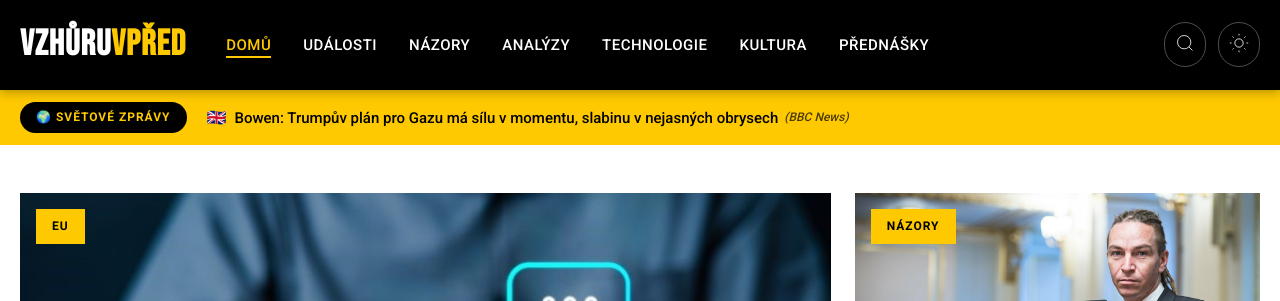
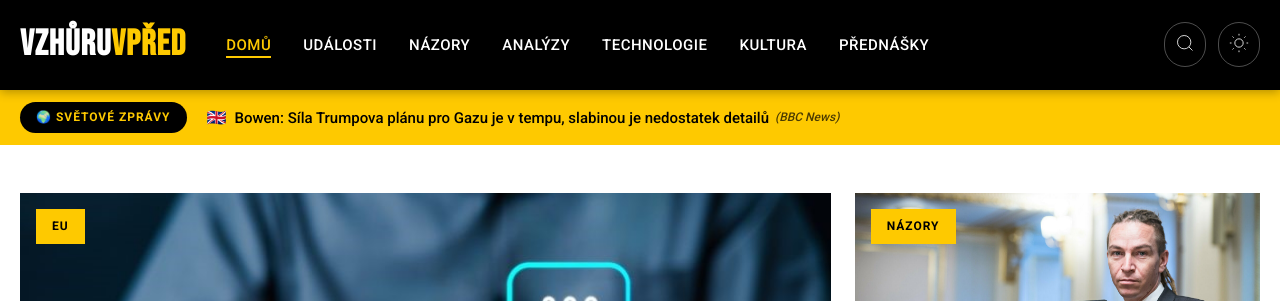
Before and after one commit to tangero/vzhuruvpred, a Jekyll site: the page built from index.html, in a window 1280 px wide and 900 px high. Shown: the top 301 px of the window. Built offline with Jekyll 4.4.1, drawn with Linux system fonts in a browser that asks for light colours; part of the change alters nothing that is shown.

Commit message:
Update world news 2025-10-02 11:17

```diff
--- a/_data/world_news.json
+++ b/_data/world_news.json
@@ -1,10 +1,10 @@
 {
-  "last_updated": "2025-10-02T10:17:57",
+  "last_updated": "2025-10-02T11:14:22",
   "articles": [
     {
       "flag": "🌍",
       "country": "global",
-      "title": "Federální vláda zavřela provoz po tom, co Senát neschválil financování - ABC News - Nejnovější zprávy a videa",
+      "title": "Federální vláda USA zavřela kvůli financím, Senát neschválil rozpočet - ABC News - Zprávy",
       "original_title": "Federal government shuts down after Senate fails to pass funding measures - ABC News - Breaking News, Latest News and Videos",
       "url": "https://abcnews.go.com/Politics/congressional-leaders-continue-blame-game-clock-ticks-shutdown/story?id\\\\u003d126083610",
       "urlToImage": null,
@@ -15,24 +15,24 @@
     {
       "flag": "🇬🇧",
       "country": "gb",
-      "title": "Bowen: Trumpův plán pro Gazu má sílu v momentu, slabinu v nejasných obrysech",
+      "title": "Bowen: Síla Trumpova plánu pro Gazu je v tempu, slabinou je nedostatek detailů",
       "original_title": "Bowen: Momentum is the strength of Trump's Gaza plan, but lack of detail is its weakness - BBC",
       "url": "https://www.bbc.com/news/articles/cn829deeje3o",
       "urlToImage": "https://ichef.bbci.co.uk/news/1024/branded_news/856b/live/1250dd50-9e7f-11f0-9e55-1fac313765d4.jpg",
       "source": "BBC News",
       "publishedAt": "2025-10-01T07:05:33Z",
-      "description": "Plán je významným okamžikem, ale postrádá konkrétní detaily, které rozhodují o tom, zda diplomatické dohody vydrží, či nikoliv."
+      "description": "Plán je významným okamžikem, ale chybí mu konkrétní kroky, které určují, zda diplomatické dohody vydrží, či nikoliv."
     },
     {
       "flag": "🌍",
       "country": "global",
-      "title": "Nicole Kidman prý zná ženu, kvůli které se rozvedla s Keithem Urbanem, tvrdí zdroj",
+      "title": "Nicole Kidman zná ‚tu druhou ženu‘, která ukončila její manželství s Keithem Urbanem, tvrdí zdroj",
       "original_title": "Nicole Kidman Knows ‘The Other Woman’ Who Ended Her Marriage With Keith Urban, Says Source - Yahoo",
       "url": "https://www.mandatory.com/news/1667911-nicole-kidman-keith-urban-marriage-end-divorce-other-woman",
       "urlToImage": "https://media.zenfs.com/en/mandatory_995/c273540ec508cd2d5b7b3f9a9c257f69",
       "source": "Mandatory",
       "publishedAt": "2025-10-01T06:49:00Z",
-      "description": "Manželství Nicole Kidmanové a Keitha Urbana je u konce. Herečka z ‚Babygirl‘ podala po 19 letech žádost o rozvod"
+      "description": "Manželství Nicole Kidmanové a Keitha Urbana je u konce. Herečka z filmu „Babygirl“ podala po 19 letech žádost o rozvod."
     },
     {
       "flag": "🌍",
@@ -48,13 +48,13 @@
     {
       "flag": "🌍",
       "country": "global",
-      "title": "Soudce vyloučil prokurátorku jmenovanou Trumpem z některých případů, protože není „platně ve službě“",
+      "title": "Soudce vyloučil prokurátorku jmenovanou Trumpem v Nevadě z některých případů, protože podle něj „nevykonává funkci platně“",
       "original_title": "Judge disqualifies Trump-appointed Nevada prosecutor from some cases after finding she's \"not validly serving\" - CBS News",
       "url": "https://www.cbsnews.com/news/judge-trump-nevada-prosecutor-not-validly-serving/",
       "urlToImage": "https://assets2.cbsnewsstatic.com/hub/i/r/2025/10/01/1a64fd10-00db-493d-9c8d-e6dc51616e58/thumbnail/1200x630/ae5a8da043191a2a9cb2659dcc532d4e/ap25274041546946.jpg",
       "source": "CBS News",
       "publishedAt": "2025-10-01T03:24:36Z",
-      "description": "Soudce v úterý rozhodl, že nejvyšší federální prokurátor v Nevadě ve své funkci nepůsobí legálně. Je to již podruhé, co soudce částečně odstavil jednoho z prokurátorů Trumpovy administrativy."
+      "description": "Soudce v úterý rozhodl, že nejvyšší federální prokurátor v Nevadě nezastává svou roli legálně – podruhé, kdy soudce částečně odstavil jednoho z prokurátorů administrativy Donalda Trumpa."
     },
     {
       "flag": "🌍",
@@ -70,13 +70,13 @@
     {
       "flag": "🌍",
       "country": "global",
-      "title": "Mark Cuban dává Trumpově navrhovanému webu s léky přímo pro spotřebitele známku ‚B‘",
+      "title": "Mark Cuban dává Trumpovu navrhovanému webu s léky přímo pro spotřebitele známku ‚B‘",
       "original_title": "Mark Cuban gives Trump's proposed direct-to-consumer prescription drugs website a 'B' - Business Insider",
       "url": "https://www.businessinsider.com/mark-cuban-responds-to-trumprx-venture-make-drugs-more-affordable-2025-9",
       "urlToImage": "https://i.insider.com/68dc8502cc993f9955cf4247?width=1200&format=jpeg",
       "source": "Business Insider",
       "publishedAt": "2025-10-01T03:02:00Z",
-      "description": "Bilionový majitel Cost Plus Drugs dává oznámenému webu Trumpovy administrativy, TrumpRx.gov, zatím známku „B“."
+      "description": "Majitel miliardářské společnosti Cost Plus Drugs dává oznámenému webu Trumpovy administrativy TrumpRx.gov zatím známku „B“."
     },
     {
       "flag": "🇬🇧",
@@ -92,7 +92,7 @@
     {
       "flag": "🌍",
       "country": "global",
-      "title": "Trump stahuje nominaci E.J. Antoniho do čela Úřadu pro statistiku práce, uvádí zdroj AP",
+      "title": "Trump stáhl nominaci E.J. Antoniho do čela Úřadu pro statistiku práce, uvádí zdroj AP",
       "original_title": "Trump pulls nomination of E.J. Antoni to lead Bureau of Labor Statistics, AP source says - AP News",
       "url": "https://apnews.com/article/trump-bureau-of-labor-statistics-ej-antoni-980db022f9069e9bf0106b41703ee4ab",
       "urlToImage": "https://dims.apnews.com/dims4/default/8230fe2/2147483647/strip/true/crop/4115x2315+0+215/resize/1440x810!/quality/90/?url=https%3A%2F%2Fassets.apnews.com%2F90%2F39%2Fc9b1bd575d65a1279a212c418489%2Ff3d3a0a732ff4ddcaa0826aa4eca1464",
@@ -103,13 +103,13 @@
     {
       "flag": "🌍",
       "country": "global",
-      "title": "Sláva novému vítězi soutěže O tlouštíka roku",
+      "title": "Sláva novému šampiónu soutěže O tlustém medvědovi!",
       "original_title": "All hail the new Fat Bear Champion - The Verge",
       "url": "https://www.theverge.com/news/789358/new-fat-bear-week-champion",
       "urlToImage": "https://platform.theverge.com/wp-content/uploads/sites/2/2025/09/32-Chunk-NPS-image-by-Christine-Loberg.jpg?quality=90&strip=all&crop=0%2C10.709186101856%2C100%2C78.581627796287&w=1200",
       "source": "The Verge",
       "publishedAt": "2025-10-01T01:10:00Z",
-      "description": "Žádní králové, kromě Chunka."
+      "description": "Žádní králové kromě Chunku"
     },
     {
       "flag": "🌍",
@@ -120,18 +120,18 @@
       "urlToImage": "https://assets3.cbsnewsstatic.com/hub/i/r/2025/10/01/7dab0070-c5ee-4c39-8c55-c97da941925e/thumbnail/1200x630/d93e57716af031cbc8d9e39dcb42227a/gettyimages-2237920243.jpg",
       "source": "CBS News",
       "publishedAt": "2025-10-01T01:02:00Z",
-      "description": "Zemětřesení o síle 6,9 stupně na Filipínách zabilo desítky lidí, záchranáři hledají přeživší"
+      "description": "Zemětřesení o síle 6,9 na Filipínách zabilo desítky lidí, záchranáři hledají přeživší"
     },
     {
       "flag": "🌍",
       "country": "global",
-      "title": "Živě z akce Amazon 2025: Reakce na Echo Dot, Kindle Scribe Colorsoft, Fire TV a další",
+      "title": "Amazon event 2025 živě: Reakce na Echo Dot, Kindle Scribe Colorsoft, Fire TV a další",
       "original_title": "Amazon event 2025 live: Reactions to Echo Dot, Kindle Scribe Colorsoft, Fire TV, more - ZDNET",
       "url": "https://www.zdnet.com/home-and-office/smart-home/amazon-event-2025-live-reactions-to-echo-dot-kindle-scribe-colorsoft-fire-tv-more/",
       "urlToImage": "https://www.zdnet.com/a/img/resize/e90e12319d4b6fafd364f688ab4455b4301b72e3/2025/09/30/23dffaf9-a89a-44cc-bc95-d356bbc5222d/dsc07846.jpg?auto=webp&fit=crop&height=675&width=1200",
       "source": "ZDNet",
       "publishedAt": "2025-10-01T00:52:00Z",
-      "description": "Před Prime Day obchodní gigant spustil záplavu chytrých domácích zařízení, včetně pokračování produktů Echo Dot, Kindle Scribe, Ring a dalších."
+      "description": "Před Prime Day představil obří prodejce záplavu chytrých zařízení pro domácnost včetně nových verzí Echo Dot, Kindle Scribe, Ring a dalších."
     },
     {
       "flag": "🌍",
@@ -142,7 +142,7 @@
       "urlToImage": "https://dims.apnews.com/dims4/default/7d7b28e/2147483647/strip/true/crop/3000x1688+0+320/resize/1440x810!/quality/90/?url=https%3A%2F%2Fassets.apnews.com%2Fae%2Fce%2F1713f8e89181d72290fc49d10303%2Fa4d3656e95ce46d0ac3574543ce03089",
       "source": "Associated Press",
       "publishedAt": "2025-10-01T00:32:00Z",
-      "description": "Státní zástupci žádají newyorského federálního soudce o více než 11 let vězení pro hudebního magnáta Seana „Diddyho” Combse"
+      "description": "Státní zástupci žádají newyorského federálního soudce o více než 11 let vězení pro hudebního magnáta Seana „Diddyho\" Combse"
     },
     {
       "flag": "🌍",
@@ -153,7 +153,7 @@
       "urlToImage": "https://assets-prd.ignimgs.com/2025/09/15/october-prime-day-sale-announced-dates-ign-1757936495080.png?width=1280&format=jpg&auto=webp&quality=80",
       "source": "IGN",
       "publishedAt": "2025-10-01T00:23:11Z",
-      "description": "Vše, co potřebujete vědět před výprodejovou akcí"
+      "description": "Vše, co potřebujete vědět před zahájením slevové akce"
     },
     {
       "flag": "🌍",
@@ -164,56 +164,56 @@
       "urlToImage": "https://dims.apnews.com/dims4/default/b9fb90c/2147483647/strip/true/crop/2987x1680+0+155/resize/1440x810!/quality/90/?url=https%3A%2F%2Fassets.apnews.com%2F21%2Ff0%2Fb6af62075843c02fbe908c4b8ac0%2F76c45d53b4174bd28f9180370100794f",
       "source": "Associated Press",
       "publishedAt": "2025-09-30T23:33:00Z",
-      "description": "Trumpova administrativa využívá vládní komunikaci k obviňování demokratů z možného odstávky americké vlády. V úterý se na webu ministerstva bydlení a rozvoje měst objevilo prohlášení obviňující „ra..."
+      "description": "Trumpova administrativa využívá vládní komunikaci k obviňování demokratů z možného zastavení americké vlády. V úterý se na webu ministerstva pro bydlení a rozvoj měst objevilo prohlášení obviňující..."
     },
     {
       "flag": "🌍",
       "country": "global",
-      "title": "Silver Lake upevňuje pozici mocenského makléře akvizicí EA za 55 miliard dolarů",
+      "title": "Silver Lake upevňuje pozici mocného hráče akvizicí EA za 55 miliard dolarů",
       "original_title": "Silver Lake Cements Power Broker Status With $55 Billion EA Deal - Bloomberg.com",
       "url": "https://www.bloomberg.com/news/articles/2025-09-30/silver-lake-cements-power-broker-status-with-55-billion-ea-deal",
       "urlToImage": "https://assets.bwbx.io/images/users/iqjWHBFdfxIU/i9OQn.78Yv_8/v0/1200x800.jpg",
       "source": "Bloomberg",
       "publishedAt": "2025-09-30T18:03:24Z",
-      "description": "Léta byly na vrcholu žebříčku největších leveraged buyoutů očekávaná jména: průkopník oboru KKR &amp; Co. a bilionový kolos Blackstone Inc."
+      "description": "Léta měly v rekordních knihách o největších leveraged buyoutech na prvních místech očekávané názvy: průkopník oboru KKR &amp; Co. a bilionový kolos Blackstone Inc."
     },
     {
       "flag": "🌍",
       "country": "global",
-      "title": "Kdy je nejlepší čas nechat své dítě očkovat proti chřipce?",
+      "title": "Kdy je nejvhodnější doba pro očkování vašeho dítěte proti chřipce?",
       "original_title": "When Is the Best Time for Your Child to Get a Flu Shot? - AOL.com",
       "url": "https://www.prevention.com/health/health-conditions/a68134972/when-is-the-best-time-for-your-child-to-get-a-flu-shot/",
       "urlToImage": "https://hips.hearstapps.com/hmg-prod/images/doctor-putting-a-bandage-on-the-childs-arm-after-royalty-free-image-1757358638.pjpeg?crop=1xw:0.75xh;center,top&resize=1200:*",
       "source": "Prevention.com",
       "publishedAt": "2025-09-30T17:38:27Z",
-      "description": "Lékaři a sestřičky vysvětlují, kdy je nejlepší čas nechat své dítě očkovat, abyste ho ochránili po celou zimu."
+      "description": "Lékaři a sestřičky vysvětlují, kdy je nejlepší čas nechat své dítě očkovat, aby bylo chráněno celou zimu."
     },
     {
       "flag": "🌍",
       "country": "global",
-      "title": "Daniel Ek ze Spotify oznámil, že se vzdá funkce generálního ředitele",
+      "title": "Daniel Ek ze Spotify oznamuje, že se vzdá postu generálního ředitele",
       "original_title": "Spotify's Daniel Ek announces that he'll step aside as CEO - NPR",
       "url": "https://www.npr.org/2025/09/30/nx-s1-5558012/spotifys-daniel-ek-announces-that-hell-step-aside-as-ceo",
       "urlToImage": "https://npr.brightspotcdn.com/dims3/default/strip/false/crop/5000x2811+0+234/resize/1400/quality/100/format/jpeg/?url=http%3A%2F%2Fnpr-brightspot.s3.amazonaws.com%2F5b%2F4d%2F302a013f4336be915a3fe3240e40%2Fgettyimages-2184632198.jpg",
       "source": "NPR",
       "publishedAt": "2025-09-30T16:33:07Z",
-      "description": "Zakladatel největší hudební streamovací služby na světě zůstane ve firmě jako výkonný předseda, nahradí ho dva generální ředitelé."
+      "description": "Zakladatel největší hudební streamovací služby na světě zůstane ve firmě jako výkonný předseda, nahradí ho dva spolupředsedové"
     },
     {
       "flag": "🇫🇷",
       "country": "fr",
-      "title": "Uniklé rendery Galaxy S26 Ultra odhalují obrovský nový kryt fotoaparátu od Samsungu",
+      "title": "Uniklé rendery Galaxy S26 Ultra odhalují obrovský nový kryt fotoaparátu od Samsungu - 9to5Google",
       "original_title": "Leaked Galaxy S26 Ultra renders show off Samsung’s massive new camera bump - 9to5Google",
       "url": "http://9to5google.com/2025/09/30/leaked-samsung-galaxy-s26-ultra-renders-massive-new-camera-bump/",
       "urlToImage": "https://i0.wp.com/9to5google.com/wp-content/uploads/sites/4/2025/09/Samsung-Galaxy-S26-Ultra-CAD-bas-2.jpg?resize=1200%2C628&quality=82&strip=all&ssl=1",
       "source": "9to5google.com",
       "publishedAt": "2025-09-30T16:06:00Z",
-      "description": "Galaxy S26 Ultra bude zřejmě poměrně známý smartphone, ale jeho nový kryt fotoaparátu nemusí fanouškům sednout."
+      "description": "Galaxy S26 Ultra bude zřejmě poměrně známý smartphone, ale jeho nový fotoaparát nemusí fanouškům sednout."
     },
     {
       "flag": "🌍",
       "country": "global",
-      "title": "Populární herec a zpěvák je hledán policií poté, co jeho psi roztrhali sousedovic mazlíčka na kusy",
+      "title": "Populární herec a zpěvák je hledán policií poté, co jeho psi roztrhali sousedovic mazlíčka k smrti",
       "original_title": "Popular actor and singer wanted by police after his dogs mauled neighbor’s pet to death - NJ.com",
       "url": "https://www.nj.com/entertainment/2025/09/popular-actor-and-singer-wanted-by-police-after-his-dog-mauled-neighbors-pet-to-death.html",
       "urlToImage": "https://www.nj.com/resizer/v2/7I7W5DRBXNCJXNBI5WQHCGSKLE.jpg?auth=72a1ffeed1eb26ebbcb48c05ff3fda8525d11e9418d5f0f9a5aa38c72687ac3e&width=1280&smart=true&quality=90",
@@ -241,12 +241,12 @@
       "urlToImage": "https://assets.bwbx.io/images/users/iqjWHBFdfxIU/iMkuRiIHOJ5A/v1/1200x800.jpg",
       "source": "Bloomberg",
       "publishedAt": "2025-09-30T14:51:30Z",
-      "description": "Společnost také představuje nové televizory a vylepšené produkty pro zabezpečení domácnosti od značek Ring a Blink."
+      "description": "Společnost také uvádí nové televizory a vylepšené produkty pro zabezpečení domácnosti od Ring a Blink."
     },
     {
       "flag": "🌍",
       "country": "global",
-      "title": "Nenechte si ujít Mezinárodní noc pozorování Měsíce 2025: Jak se připojit k oslavě 4. října",
+      "title": "Nenechte si ujít Mezinárodní noc pozorování Měsíce 2025: Jak se připojit k oslavám 4. října",
       "original_title": "Don't miss International Observe the Moon Night 2025: How to join the celebration on Oct. 4 - Space",
       "url": "https://www.space.com/stargazing/international-observe-the-moon-night-2025-how-to-get-involved-oct-4",
       "urlToImage": "https://cdn.mos.cms.futurecdn.net/fztoX72KtyKm8AXYzPu727-1920-80.jpg",
@@ -257,7 +257,7 @@
     {
       "flag": "🇺🇸",
       "country": "us",
-      "title": "Jak některé nosní spreje mohou pomoci chránit před covidem",
+      "title": "Jak mohou některé nosní spreje pomoci chránit před covidem",
       "original_title": "How some nasal sprays may help protect you from covid - The Washington Post",
       "url": "https://www.washingtonpost.com/wellness/2025/09/30/covid-nasal-spray-coronavirus/",
       "urlToImage": "https://www.washingtonpost.com/wp-apps/imrs.php?src=https://arc-anglerfish-washpost-prod-washpost.s3.amazonaws.com/public/6ZWYZL3C4QEUJIVI7YTERG2P34.jpg&w=1440",
@@ -274,7 +274,7 @@
       "urlToImage": "https://komonews.com/resources/media2/16x9/1080/986/0x237/90/e5f1ee8b-4d04-4f10-917b-412aaa2b1655-monkeypoxexamples2.jpg",
       "source": "KOMO News",
       "publishedAt": "2025-09-29T22:00:50Z",
-      "description": "Washingtonskému ministerstvu zdravotnictví se v odpadních vodách v okrese Pierce podařilo detekovat virus opičích neštovic, kládu I."
+      "description": "Ve státě Washington byl v odpadních vodách v okrese Pierce detekován virus mpox (opičích neštovic) z kládu I."
     },
     {
       "flag": "🌍",
@@ -285,18 +285,18 @@
       "urlToImage": "https://www.goodnewsnetwork.org/wp-content/uploads/2025/09/Credit-NASA-ESA-CSA-J.-Olmsted-STScI.jpg",
       "source": "Good News Network",
       "publishedAt": "2025-09-29T18:30:55Z",
-      "description": "Fyzici ze St. Andrewsovy univerzity, kteří planetu zkoumali, uvedli, že výzkum nabízí „dvě možná vysvětlení“."
+      "description": "Fyzici ze St. Andrews University, kteří planetu zkoumali, uvedli, že výzkum nabízí „dvě možná vysvětlení“."
     },
     {
       "flag": "🌍",
       "country": "global",
-      "title": "Rychlé změny v Antarktidě jsou ‚vážným varováním‘ pro svět",
+      "title": "Rychlé změny v Antarktidě jsou pro svět ‚vážným varováním‘",
       "original_title": "Rapid changes in the Antarctic are 'stark warning' to the world - Oceanographic Magazine",
       "url": "https://oceanographicmagazine.com/news/rapid-change-happening-in-antarctica-is-stark-warning-to-the-world/",
       "urlToImage": "https://cdn.oceanographicmagazine.com/wp-content/uploads/2025/09/29152703/Dylan-Shaw-Antarctica-scaled.jpg",
       "source": "Oceanographic Magazine",
       "publishedAt": "2025-09-29T14:32:05Z",
-      "description": "Vědci se tento týden sejdou v Londýně, aby varovali: Antarktida se mění, a to rychle. A dopadne to na nás všechny."
+      "description": "Vědci se sejdou tento týden v Londýně, aby varovali: Antarktida se mění rychle a dopad to bude mít na nás všechny."
     }
   ]
 }
```
